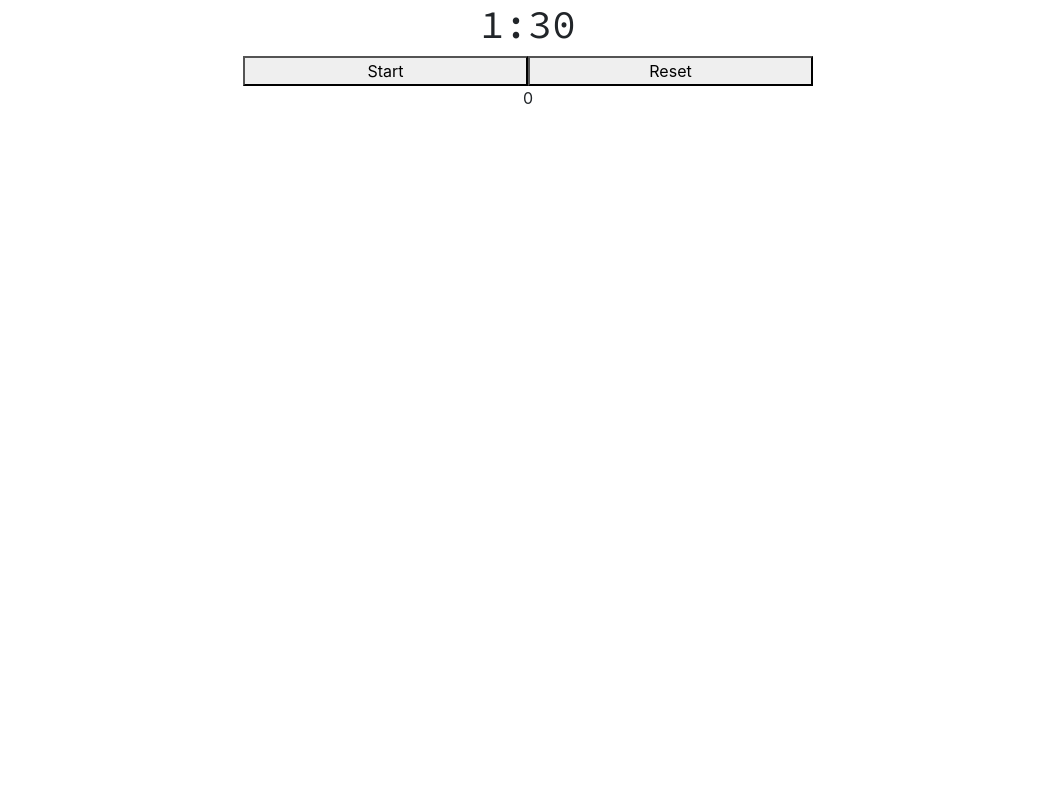
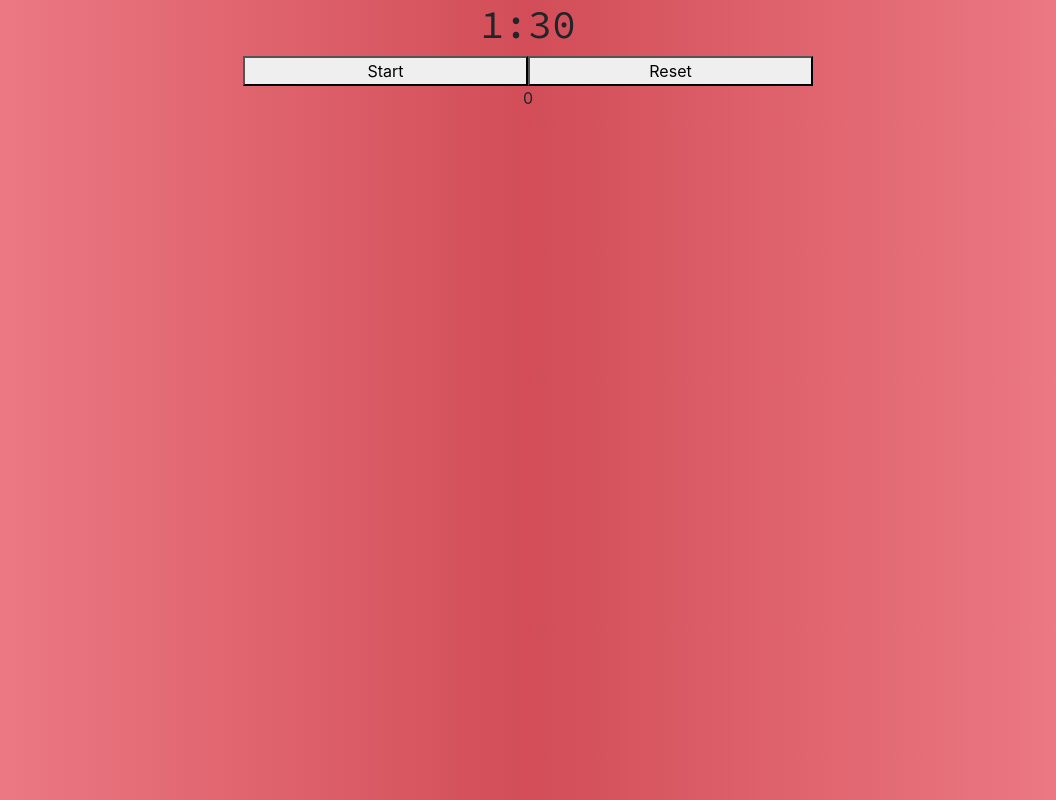
Before and after one commit to AlexNYC25/PomodoreReactApp, a React (Create React App) app: page / in a window 1280 px wide. Shown: the whole page, without its empty margins (112-1168 px from the left). Built offline with nearby package versions, Linux system fonts and the light colour scheme.

Commit message:
Added new background colors and css rules

```diff
--- a/src/App.css
+++ b/src/App.css
@@ -38,9 +38,25 @@
 }
 
 
+
+body{
+  background: rgb(241,130,141);
+  background: linear-gradient(90deg, rgba(241,130,141,1) 0%, rgba(210,77,87,1) 50%, rgba(241,130,141,1) 100%);
+}
+
+#pomodore-timer{
+  margin-top: 20%;
+}
+
 #clock-display{
   font-family: 'Source Code Pro', monospace;
 
+}
+
+.clock-button{
+  background-color: #f1a9a0;
+  border-radius: 5rem;
+  border-color: black;
 }
 
 .hiddenItem{
```
